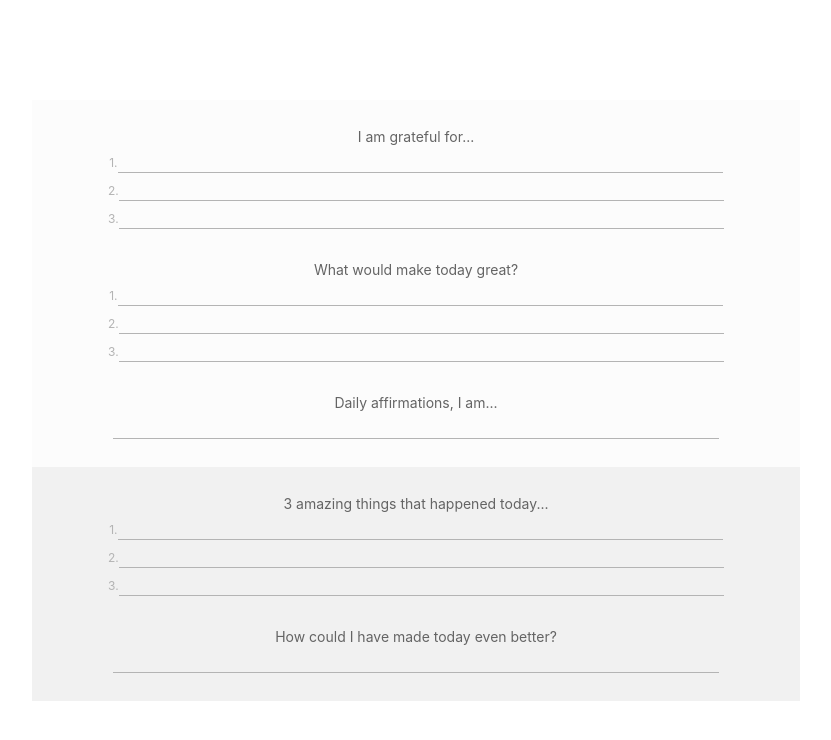
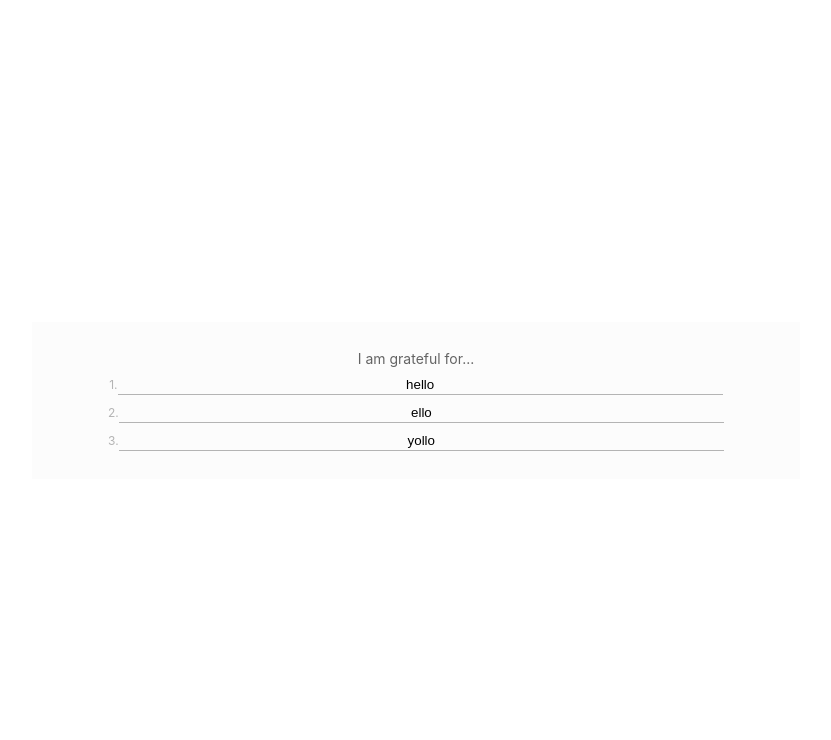
Before and after one commit to kevinloustau/5-minutes-journal, a React (Create React App) app: page / in a window 1280 px wide. Shown: the top 740 px of the page, without its empty margins (224-1055 px from the left). Built offline with nearby package versions, Linux system fonts and the light colour scheme.

Commit message:
working on DynamicInputComponent

```diff
--- a/src/Components/Day.js
+++ b/src/Components/Day.js
@@ -6,23 +6,19 @@ import DynamicInputComponent from './DynamicInputComponent';
 export default function Day(props) {
   const { date, gratefull, great, affirmation, happened, how } = props;
 
-  function handleChange(e) {
-
-  }
-
   return (
     <div className="journalContainer">
       <div className="journalContent">
       {date}
         <div id="DayInputs">
-          <DynamicInputComponent title="I am grateful for..." numberOfEl={3} displayNumber={true} content={gratefull} />
-          <DynamicInputComponent title="What would make today great?" numberOfEl={3} displayNumber={true} content={great} />
-          <DynamicInputComponent title="Daily affirmations, I am..." numberOfEl={1} displayNumber={false} content={affirmation} />
+          <DynamicInputComponent title="I am grateful for..." numberOfEl={3} displayNumber={true} content={['hello','ello','yollo']} />
+          {/* <DynamicInputComponent title="What would make today great?" numberOfEl={3} displayNumber={true} content={great} />
+          <DynamicInputComponent title="Daily affirmations, I am..." numberOfEl={1} displayNumber={false} content={affirmation} /> */}
         </div>
-        <div id="NightInputs">
+        {/* <div id="NightInputs">
           <DynamicInputComponent title="3 amazing things that happened today..." numberOfEl={3} displayNumber={true} content={happened} />
           <DynamicInputComponent title="How could I have made today even better?" numberOfEl={1} displayNumber={false} content={how} />
-        </div>
+        </div> */}
       </div>
     </div>
   );
--- a/src/Components/DayList.js
+++ b/src/Components/DayList.js
@@ -1,8 +1,8 @@
 import React from 'react';
 
 export default function DayList(props) {
-  const DayList = props.days.map( day => {
-    return (<li src="dateURL?">{day.date}</li>)
+  const DayList = props.days.map( (day,i) => {
+    return (<li key={i} src="dateURL?">{day.date}</li>)
   })
 
   return (
--- a/src/Components/DynamicInputComponent.js
+++ b/src/Components/DynamicInputComponent.js
@@ -1,7 +1,22 @@
-import React from 'react';
+import React, {useState} from 'react';
 import './DynamicInputComponent.css';
 
 export default function DynamicInputComponent(props) {
+
+  const [inputValue, setInputValue] = useState(props.content)
+
+
+  function handleInputChange (i,e){
+    let newArray = inputValue;
+    newArray[i] = e.target.value;
+    console.log(newArray);
+    setInputValue(newArray)
+  }
+
+  if (inputValue !== undefined){
+    console.log(inputValue[1])
+  }
+
   let inputHMTL = [];
   let listNumber = '';
   for (let i = 0; i < props.numberOfEl; i++) {
@@ -9,9 +24,9 @@ export default function DynamicInputComponent(props) {
       listNumber = `${i + 1}.`;
     }
     inputHMTL.push(
-      <p className="inputComponent">
+      <p key={i} className="inputComponent">
         <span className="listNumber">{listNumber}</span>
-        <input key={i} type="text" name={i} value={props.content} />
+        <input key={i} type="text" name={i} value={inputValue[i]} onChange={(e) => handleInputChange(i,e)} />
       </p>
     );
   }
```
